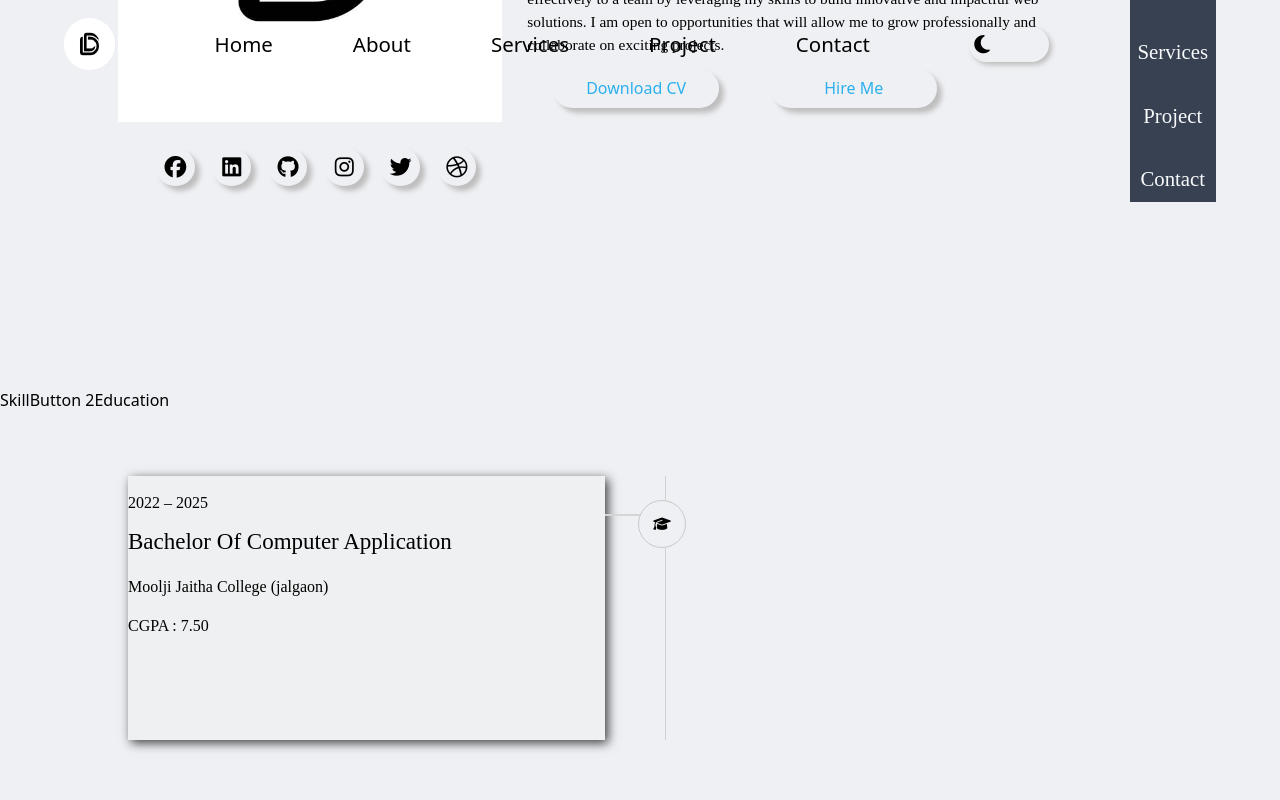
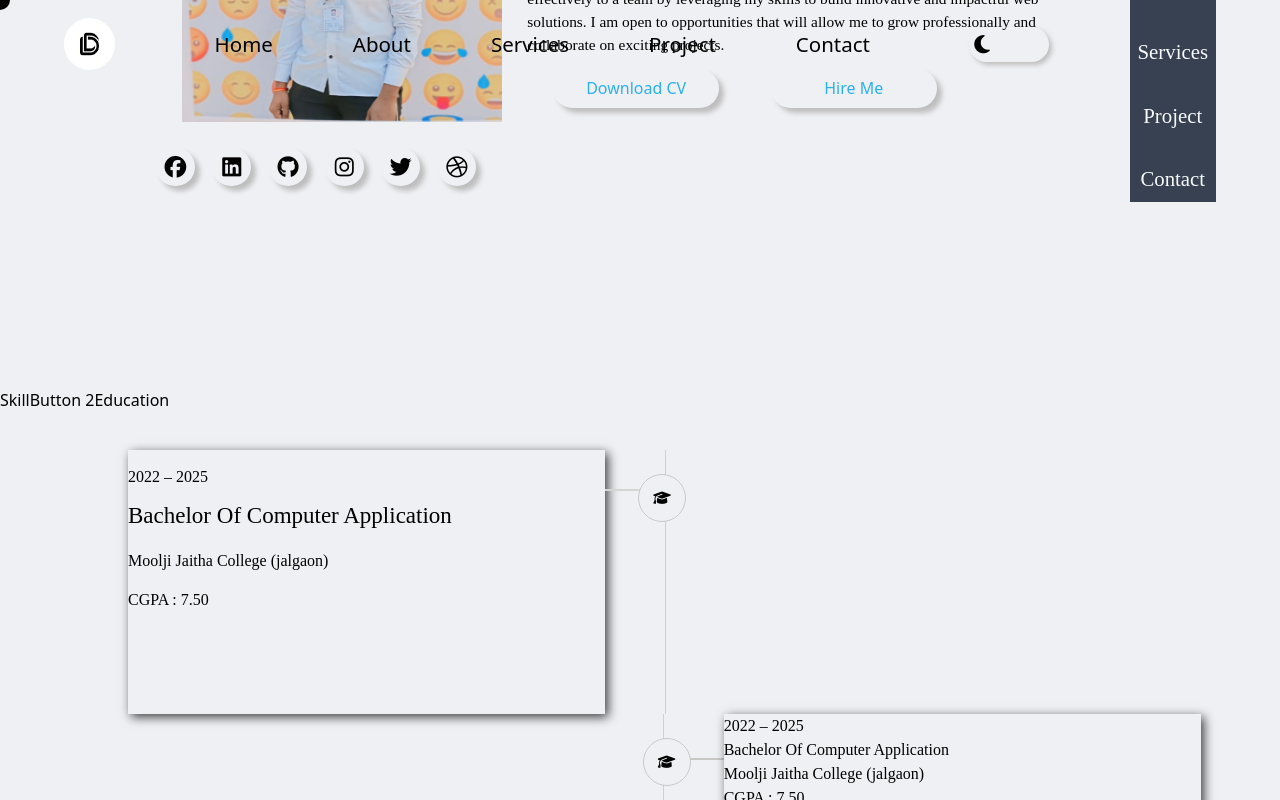
Before and after one commit to DipakCHAVAN1225/Portfolio, a React (Vite) app: page / in a window 1280 px wide. Both pictures are taken after a click on the button "Education". Built offline with nearby package versions, Linux system fonts and the light colour scheme.

Commit message:
add photo and mouse dot and links

```diff
--- a/src/App.jsx
+++ b/src/App.jsx
@@ -6,9 +6,25 @@ import Skill from "./components/skill/Skill";
 import Project from "./components/project/Project";
 import Contact from "./components/contact/Contact";
 import Footer from "./components/footer/Footer";
+import  { useState, useEffect } from 'react';
+import './MouseDot.css'; // Ensure you have a corresponding CSS file
 function App() {
+  const [position, setPosition] = useState({ x: 0, y: 0 });
+
+  useEffect(() => {
+    const handleMouseMove = (event) => {
+      setPosition({ x: event.clientX, y: event.clientY });
+    };
+
+    window.addEventListener('mousemove', handleMouseMove);
+
+    return () => {
+      window.removeEventListener('mousemove', handleMouseMove);
+    };
+  }, []);
     return (
       <>
+       <div className="mouse-dot" style={{ left: position.x, top: position.y }}></div>
       <Home />
       < About/>
       <Skill />
--- /dev/null
+++ b/src/MouseDot.css
@@ -0,0 +1,11 @@
+/* MouseDot.css */
+.mouse-dot {
+  width: 20px;
+  height:20px;
+  background-color: black;
+  border-radius: 50%;
+  position: fixed;
+  pointer-events: none;
+  transform: translate(-50%, -50%);
+  z-index: 9999;
+}
--- a/src/components/about/About.jsx
+++ b/src/components/about/About.jsx
@@ -1,5 +1,4 @@
 import "./about.css"
-import Img from "../home/logo.jpg"
 function About() {
   const openResume = () => {
     window.open("/Dipak2.pdf", "_blank");
@@ -10,15 +9,15 @@ function About() {
       {/* =============== this is an image side of it here image and connection =========================== */}
       <div className="about-left-side">
          <div className="about-img">
-         <img src={Img}></img>
+         <img src="/hero.jpg"></img>
          </div>
          <div className="connect-me">
-          <li><i className="fa-brands fa-facebook"></i></li>
-          <li><i className="fa-brands fa-linkedin"></i></li>
-          <li><i className="fa-brands fa-github"></i></li>
-          <li><i className="fa-brands fa-instagram"></i></li>
-          <li><i className="fa-brands fa-twitter"></i></li>
-          <li><i className="fa-brands fa-dribbble"></i></li>
+          <li><a href="https://www.facebook.com/profile.php?id=100054613264309"><i className="fa-brands fa-facebook"></i></a></li>
+          <li> <a href="https://www.linkedin.com/in/dipak-chavan-19317024b/"><i className="fa-brands fa-linkedin"></i></a></li>
+          <li><a href="https://github.com/DipakCHAVAN1225"><i className="fa-brands fa-github"></i></a></li>
+          <li><a href=""><i className="fa-brands fa-instagram"></i></a></li>
+          <li><a href=""><i className="fa-brands fa-twitter"></i></a></li>
+          <li><a href="https://dribbble.com/Dipu9322"><i className="fa-brands fa-dribbble"></i></a></li>
        </div>
       </div>
       {/* ============== this section for paragraph and header=============================== */}
--- a/src/components/about/about.css
+++ b/src/components/about/about.css
@@ -18,7 +18,7 @@
 
 }
 .about-img{
- width: 30vw;
+ width:25vw;
  height:28vw;
 }
 .about-img img{
--- a/src/components/home/Home.jsx
+++ b/src/components/home/Home.jsx
@@ -45,7 +45,7 @@ function Home() {
     <div className="main-home" id="home">
       {/*================== Home page Navbar ========================== */}
 
-     <nav className="home-nav">
+     <nav className={`home-nav ${isDark?"bg-[#2D2D2D]":"bg-[#f1f1f1]"} `}>
         <div className="logo-img">
           <img src={Img} />
         </div>
@@ -93,7 +93,7 @@ function Home() {
         </section>
         {/* =========================== Image Section =============================*/}
         <section className="home-image flex items-center justify-center">
-          <img src={Img} className="hero-img"></img>
+          <img src="/hero.jpg" className="hero-img"></img>
         </section>
       </section>
     </div>
--- a/src/components/home/home.css
+++ b/src/components/home/home.css
@@ -42,6 +42,7 @@
   display: flex;
   align-items: center;
   justify-content: space-between;
+
 }
 .theme{
   width:80px;
@@ -77,7 +78,7 @@
   -moz-border-radius: 50%;
   -ms-border-radius: 50%;
   border-radius: 50%;
-  object-fit: cover;
+
 }
 .home-menu{
   padding:1.5vw;
--- a/src/components/project/ProjectCard.jsx
+++ b/src/components/project/ProjectCard.jsx
@@ -1,13 +1,16 @@
 import "./project.css"
 
 function ProjectCard({proName,proUrl,proDetail}) {
+  const handleClick=()=>{
+    window.open("https://dipakchavan1225.github.io/cynthia-ugwu-clone/","_blank")
+  }
   return (
         <div className="project-card">
           <div className="project-img">
             <img src={proUrl}></img>
           </div>
-          <p className="h-pro-name">{proDetail}</p>
-          <strong className="project-detail">{proName}</strong>
+          <p className="h-pro-name" onClick={handleClick}>{proDetail}</p>
+         <strong className="project-detail">{proName}</strong>
         </div>
   )
 }
--- a/src/components/skill/Education.jsx
+++ b/src/components/skill/Education.jsx
@@ -13,6 +13,17 @@ function Education(){
         <div className="edu-line"></div>
         <p className="edu-icon">  <i className="fa-solid fa-graduation-cap"></i></p>
     </section>
+    <section className=" edu-container2 bg-red-404">
+        <div className="edu-line2"></div>
+        <div className="edu-card2 bg-gray-200 p-8 text-end">
+        <p className="edu-icon2"><i className="fa-solid fa-graduation-cap"></i></p>
+        <p className="text-cyan-500">2022 – 2025</p>
+        <h1 className="">Bachelor Of Computer Application</h1>
+         <p>Moolji Jaitha College (jalgaon)</p>
+          <p>CGPA : 7.50</p>
+        </div>
+
+    </section>
     </>
   )
 }
--- a/src/components/skill/skill.css
+++ b/src/components/skill/skill.css
@@ -43,7 +43,6 @@
   box-shadow: rgba(60, 64, 67, 0.3) 0px 1px 2px 0px,
     rgba(60, 64, 67, 0.15) 0px 2px 6px 2px;
   width: 200px;
-  background-color: #ffffff;
   height: 150px;
   -o-border-radius: 10px;
   display: flex;
@@ -80,17 +79,18 @@
 
 /* =================================== Education  section styling here =====================================  */
 .edu-container {
-  margin: 5vw 10vw;
+  margin-top: 3rem;
+  margin:3vw 10vw 0vw 10vw;
   border-right: 1px solid #d1cfcf;
   width: 42vw;
   display: flex;
   justify-content: center;
   position: relative;
+
 }
 .edu-card {
   height: 33vh;
   width: 40vw;
-  background-color: #eef0f1;
   -webkit-box-shadow: 6px 6px 13px 0px rgba(0, 0, 0, 0.75);
   -moz-box-shadow: 9px 9px 13px 0px rgba(0, 0, 0, 0.75);
   box-shadow: 3px 3px 10px 0px rgba(0, 0, 0, 0.75);
@@ -128,6 +128,48 @@
   -ms-border-radius: 60px;
   border-radius: 60px;
 }
+.edu-container2 {
+  margin:0px 10vw;
+  border-left: 1px solid #d1cfcf;
+  width: 42vw;
+  display: flex;
+  justify-content: center;
+  position: relative;
+  left:41.8%;
+}
+.edu-card2 {
+  height: 33vh;
+  width:40vw;
+  -webkit-box-shadow: 6px 6px 13px 0px rgba(0, 0, 0, 0.75);
+  -moz-box-shadow: 9px 9px 13px 0px rgba(0, 0, 0, 0.75);
+  box-shadow: 3px 3px 10px 0px rgba(0, 0, 0, 0.75);
+  font-family: cursive;
+}
+.edu-icon2 {
+  position: absolute;
+  left:-4%;
+  top: 9%;
+  background-color: #eff0f4;
+  width: 3rem;
+  height: 3rem;
+  display: flex;
+  align-items: center;
+  justify-content: center;
+  -o-border-radius: 60px;
+  font-size: 1.1vw;
+  border: 1px solid #c8c8c9;
+  -webkit-border-radius: 60px;
+  -moz-border-radius: 60px;
+  -ms-border-radius: 60px;
+  border-radius: 60px;
+}
+.edu-line2 {
+  height: 2px;
+  width: 5vw;
+  background-color: #c8c8c9;
+  margin:2.7rem 0px;
+
+}
 /* ======================================= css to make it responsive for the laptop ==============================  */
 @media (max-width: 1200px) {
   .Skill{
@@ -136,7 +178,6 @@
   }
   .Skill-card {
     margin: auto;
-    border: 2px solid red;
     justify-content: center;
     width: 90vw;
   }
@@ -145,10 +186,17 @@
     height: 140px;
   }
   .edu-container {
-    width: 90vw;
+    width:45vw;
     margin: 5vw 5vw;
   }
   .edu-card {
+    width: 80vw;
+  }
+  .edu-container2 {
+    width:45vw;
+    margin: 5vw 5vw;
+  }
+  .edu-card2 {
     width: 80vw;
   }
 }
@@ -170,13 +218,25 @@
     height: 130px;
   }
   .edu-container {
-    width: 80vw;
-    margin: auto;
+    width:50vw;
+    margin:0 2rem;
   }
   .edu-card {
     width: 90vw;
   }
   .edu-icon {
+    font-size: 2vw;
+    right: -6%;
+    top: 12%;
+  }
+  .edu-container2 {
+    width:50vw;
+    margin:5px 2rem;
+  }
+  .edu-card2 {
+    width: 90vw;
+  }
+  .edu-icon2 {
     font-size: 2vw;
     right: -6%;
     top: 12%;
@@ -212,4 +272,17 @@
     right: -8%;
     top: 15%;
   }
+  .edu-container2 {
+    width: 80vw;
+    margin-left: -7rem;
+    margin-top: 2rem;
+  }
+  .edu-card2 {
+    width: 95vw;
+    height: auto;
+  }
+  .edu-icon2 {
+    right: -8%;
+    top: 15%;
+  }
 }
```
Also changed, not shown: src/components/contact/Contact.jsx (+0 -34 lines), public/hero.jpg (added).
